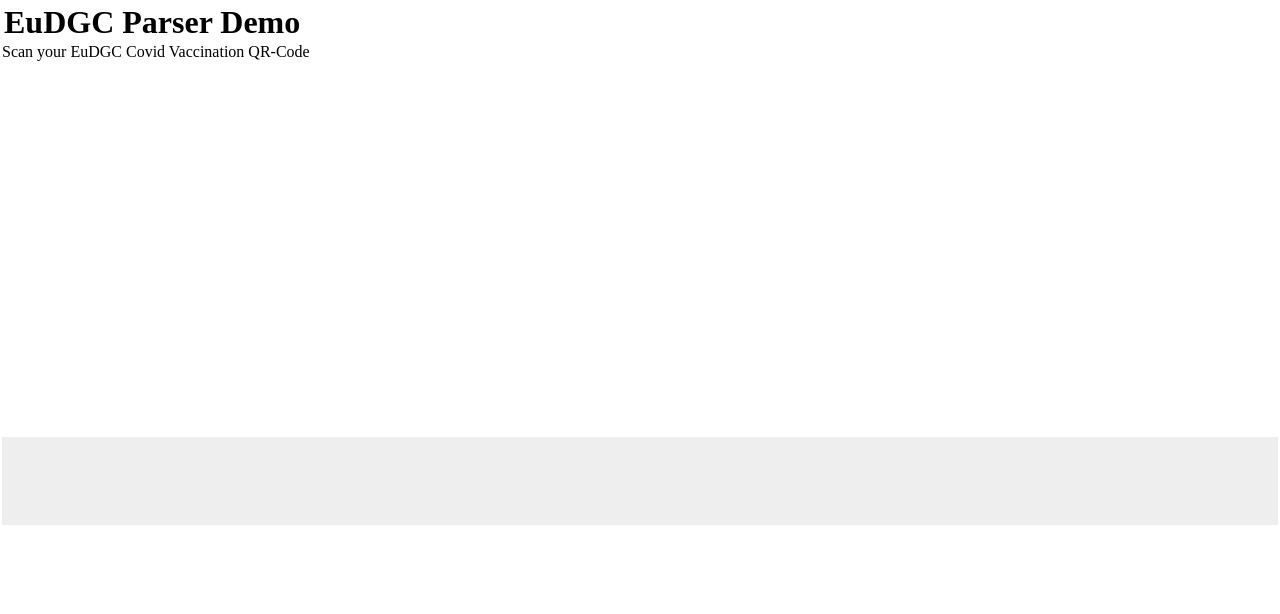
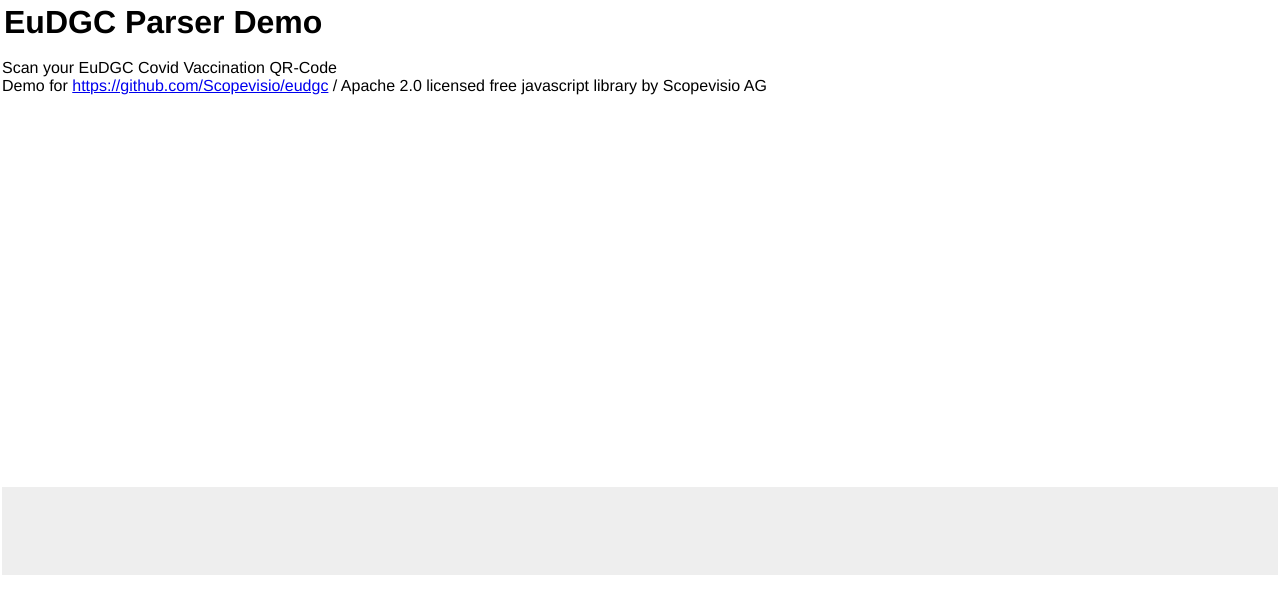
Before and after one commit to Scopevisio/eudgc, a website built with webpack: page docs/index.html in a window 1280 px wide. Built offline with nearby package versions, Linux system fonts and the light colour scheme; no server answers.

Commit message:
readme and docs improved again

```diff
--- a/docs/index.html
+++ b/docs/index.html
@@ -12,6 +12,7 @@ body {
     display: flex;
     flex-direction: column;
     margin: 2px;
+    font-family: Helvetica, sans-serif;
 }
 
 #info {
@@ -28,7 +29,10 @@ body {
 
 <body>
     <h1>EuDGC Parser Demo</h1>
-    <o>Scan your EuDGC Covid Vaccination QR-Code</h1>
+    <p>Scan your EuDGC Covid Vaccination QR-Code
+        <br>Demo for <a href="https://github.com/Scopevisio/eudgc">https://github.com/Scopevisio/eudgc</a>
+        / Apache 2.0 licensed free javascript library by Scopevisio AG
+    </p>
     <div>
         <canvas id="canvas" style="width: 480px; height: 360px;"></canvas>
     </div>
```
Also changed, not shown: README.md, dist/index.html (deleted).
